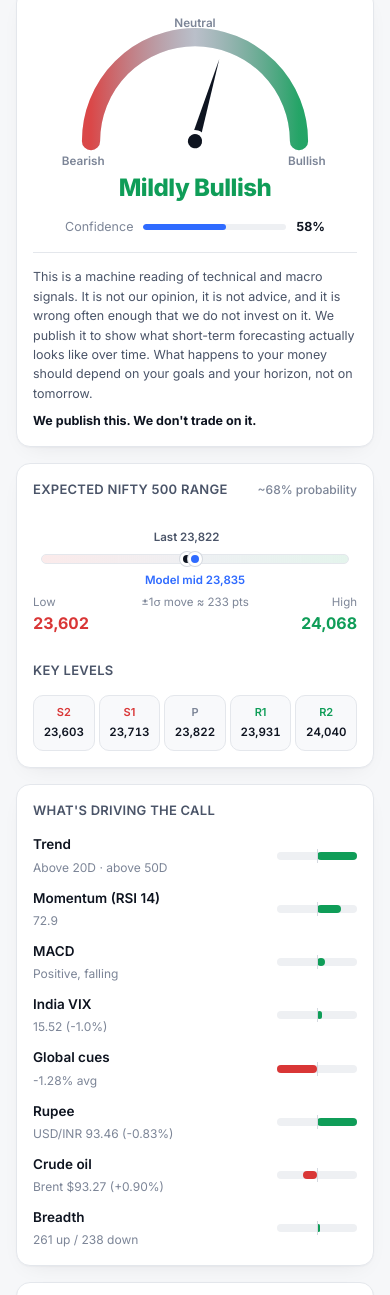
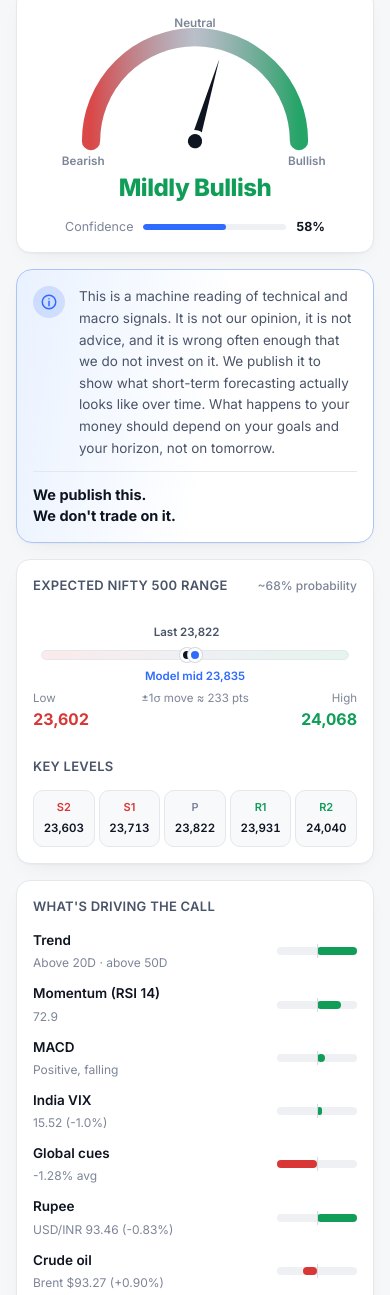
Before and after one commit to inverikacapital/market-matter, a plain HTML site: page index.html in a window 390 px wide. Shown: the part 2632-3927 px from the top of the page. Drawn offline with Linux system fonts and the light colour scheme; a web font is replaced by a local one.

Commit message:
Outlook disclaimer in its own wide box; gauge card back to full size
- Laptop: full-width strip under the three outlook cards
- Tablet: between the gauge/range row and the factors
- Phone: its own box directly under the gauge

Co-Authored-By: Claude Opus 5.5 <noreply@anthropic.com>

```diff
--- a/assets/styles.css
+++ b/assets/styles.css
@@ -250,10 +250,33 @@ td:first-child { font-weight: 600; }
 .conf .bar { flex: 1; height: 6px; border-radius: 9px; background: var(--bg-2); overflow: hidden; }
 .conf .bar i { display: block; height: 100%; width: 0; border-radius: 9px; background: var(--accent); transition: width 1.4s var(--ease); }
 .conf b { color: var(--ink); font-variant-numeric: tabular-nums; }
-/* outlook disclaimer, kept right under the gauge on every screen size */
-.gauge-note { margin-top: 16px; padding-top: 14px; border-top: 1px solid var(--line); width: 100%; max-width: 340px; text-align: left; }
-.gauge-note p { margin: 0; font-size: 12.5px; line-height: 1.55; color: var(--ink-2); }
-.gauge-note .gauge-note-strong { margin-top: 8px; font-weight: 700; color: var(--ink); }
+/* outlook disclaimer: its own wide box. Laptop: full-width strip under the three cards.
+   Tablet: between the first row and the factors. Phone: directly under the gauge. */
+.outlook-grid .gauge-card { order: 1; }
+.outlook-grid .range-card { order: 2; }
+.outlook-grid .factors-card { order: 3; }
+.outlook-note { order: 4; grid-column: 1 / -1; display: flex; align-items: center; gap: 18px; padding: 18px 22px;
+  border-radius: var(--radius); border: 1px solid color-mix(in oklab, var(--accent) 30%, var(--line));
+  background: linear-gradient(100deg, color-mix(in oklab, var(--accent) 10%, var(--card)) 0%, var(--card) 55%);
+  box-shadow: var(--shadow); }
+.on-icon { flex: none; width: 38px; height: 38px; border-radius: 50%; display: grid; place-items: center;
+  background: color-mix(in oklab, var(--accent) 16%, transparent); }
+.on-icon svg { width: 20px; height: 20px; fill: none; stroke: var(--accent); stroke-width: 2; stroke-linecap: round; }
+.on-text { flex: 1; margin: 0; font-size: 13.5px; line-height: 1.6; color: var(--ink-2); }
+.on-strong { flex: none; margin: 0; padding-left: 20px; border-left: 1px solid var(--line); font-size: 14.5px; line-height: 1.45;
+  font-weight: 700; color: var(--ink); white-space: nowrap; }
+@media (max-width: 1080px) {
+  .outlook-note { order: 3; }
+  .outlook-grid .factors-card { order: 4; }
+}
+@media (max-width: 640px) {
+  .outlook-note { order: 2; flex-wrap: wrap; align-items: flex-start; gap: 12px 14px; padding: 16px; }
+  .on-icon { width: 32px; height: 32px; }
+  .on-icon svg { width: 18px; height: 18px; }
+  .on-text { flex: 1 1 0; min-width: 0; font-size: 13.5px; }
+  .outlook-grid .range-card { order: 3; }
+  .on-strong { padding-left: 0; padding-top: 12px; border-left: 0; border-top: 1px solid var(--line); width: 100%; white-space: normal; }
+}
 
 .range { padding: 6px 0 4px; }
 .range-bar { position: relative; height: 10px; border-radius: 99px; margin: 34px 8px 30px;
@@ -470,7 +493,7 @@ td:first-child { font-weight: 600; }
 /* ============================================================ responsive */
 @media (max-width: 1080px) {
   .outlook-grid { grid-template-columns: minmax(0, 1fr) minmax(0, 1fr); }
-  .outlook-grid .card:last-child { grid-column: 1 / -1; }
+  .outlook-grid .factors-card { grid-column: 1 / -1; }
   .four { grid-template-columns: repeat(2, minmax(0, 1fr)); }
   .hero-stats { grid-template-columns: repeat(3, minmax(0, 1fr)); row-gap: 12px; }
 }
--- a/index.html
+++ b/index.html
@@ -31,7 +31,7 @@
   <link rel="preconnect" href="https://fonts.googleapis.com">
   <link rel="preconnect" href="https://fonts.gstatic.com" crossorigin>
   <link href="https://fonts.googleapis.com/css2?family=Inter:wght@400;500;600;700;800&family=Saira+Stencil+One&family=JetBrains+Mono:wght@500;600&display=swap" rel="stylesheet">
-  <link rel="stylesheet" href="assets/styles.css?v=20261117">
+  <link rel="stylesheet" href="assets/styles.css?v=20261117c">
   <script>
     try { const t = localStorage.getItem('ms-theme'); if (t) document.documentElement.dataset.theme = t; } catch (e) {}
   </script>
@@ -140,18 +140,19 @@
           <div class="gauge" id="gauge"></div>
           <div class="bias" id="bias">—</div>
           <div class="conf"><span>Confidence</span><div class="bar"><i id="confBar"></i></div><b id="confVal">—</b></div>
-          <div class="gauge-note" role="note" aria-label="About this outlook">
-            <p>This is a machine reading of technical and macro signals. It is not our opinion, it is not advice, and it is wrong often enough that we do not invest on it. We publish it to show what short-term forecasting actually looks like over time. What happens to your money should depend on your goals and your horizon, not on tomorrow.</p>
-            <p class="gauge-note-strong">We publish this. We don't trade on it.</p>
-          </div>
         </article>
-        <article class="card reveal" style="--d:1">
+        <aside class="outlook-note reveal" role="note" aria-label="About this outlook">
+          <span class="on-icon" aria-hidden="true"><svg viewBox="0 0 24 24"><circle cx="12" cy="12" r="9"/><path d="M12 11v6M12 7.5v.01"/></svg></span>
+          <p class="on-text">This is a machine reading of technical and macro signals. It is not our opinion, it is not advice, and it is wrong often enough that we do not invest on it. We publish it to show what short-term forecasting actually looks like over time. What happens to your money should depend on your goals and your horizon, not on tomorrow.</p>
+          <p class="on-strong">We publish this.<br>We don't trade on it.</p>
+        </aside>
+        <article class="card range-card reveal" style="--d:1">
           <h3 class="card-title">Expected Nifty 500 range <span class="hint">~68% probability</span></h3>
           <div class="range" id="range"></div>
           <h3 class="card-title mt">Key levels</h3>
           <div class="pivots" id="pivots"></div>
         </article>
-        <article class="card reveal" style="--d:2">
+        <article class="card factors-card reveal" style="--d:2">
           <h3 class="card-title">What's driving the call</h3>
           <div class="factors" id="factors"></div>
         </article>
```
